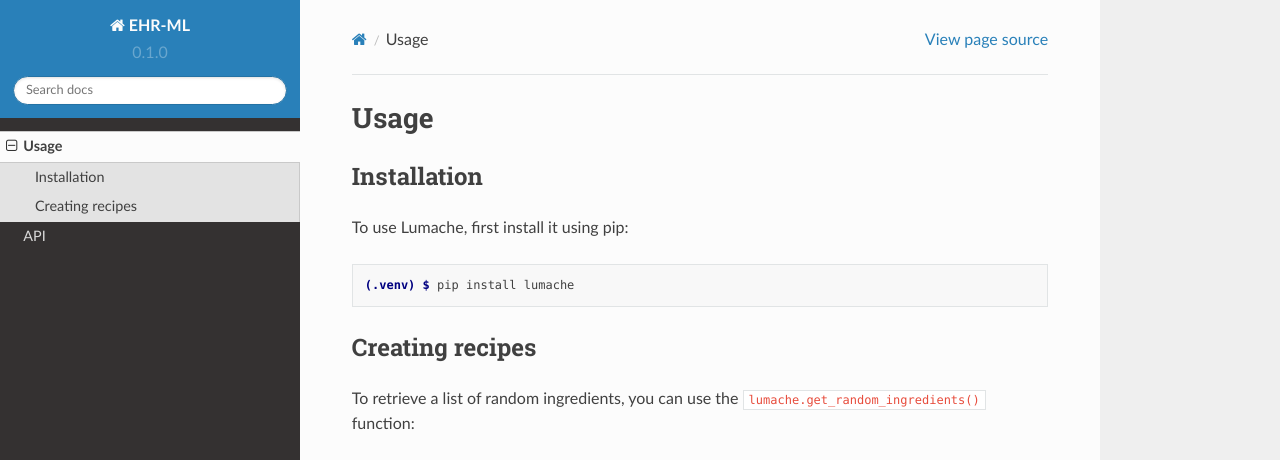
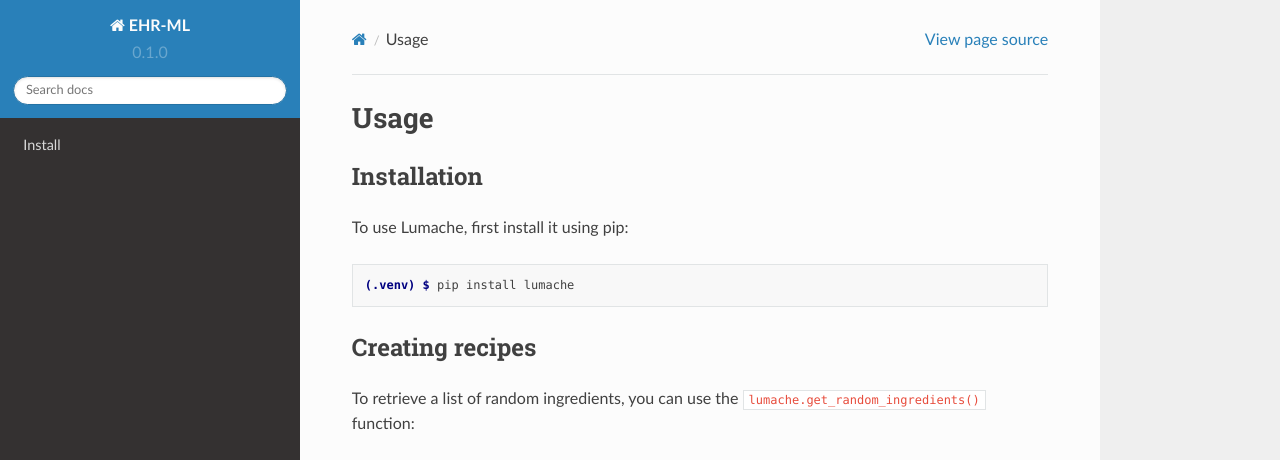
Before and after one commit to ryashpal/EHR-ML-Tutorials, a Sphinx documentation site: the page built from docs/source/usage.rst, in a window 1280 px wide and 1095 px high. Shown: the top 460 px of the window. Built offline with Sphinx 7.4.7 and the Read the Docs theme 2.0.0, drawn with Linux system fonts in a browser that asks for light colours; grey boxes are pictures that could not be loaded.

Commit message:
Update index.rst

```diff
--- a/docs/source/index.rst
+++ b/docs/source/index.rst
@@ -12,5 +12,4 @@ Contents
 
 .. toctree::
 
-   usage
-   api
+   install
```
